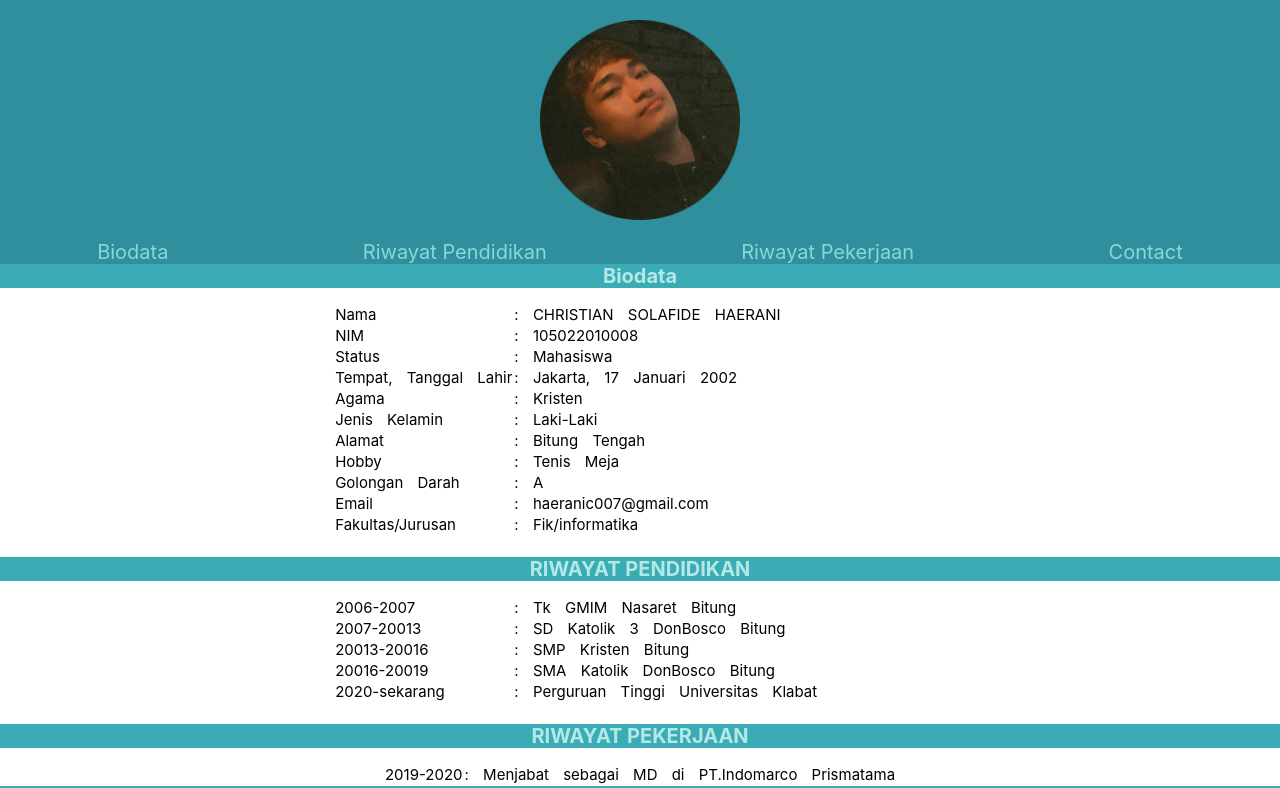
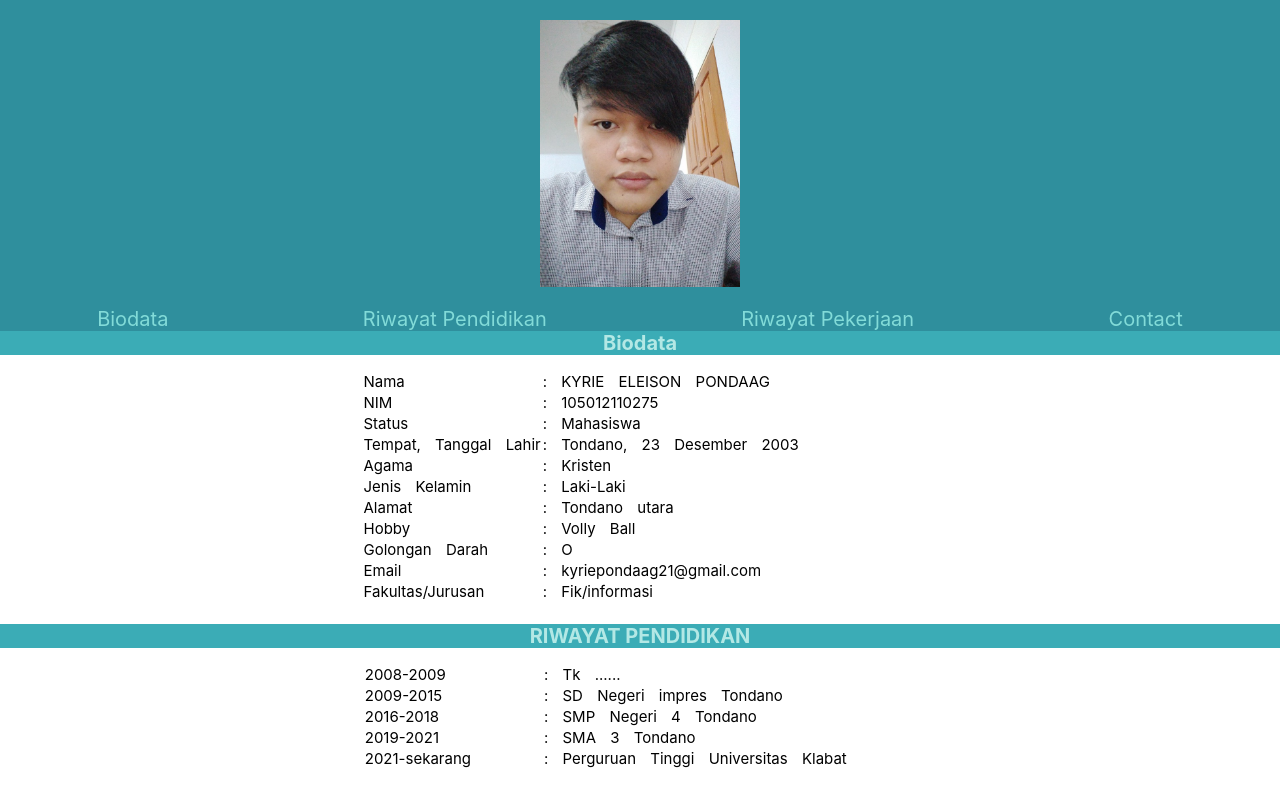
Before and after one commit to kyriepondaag/mid-projek, a React (Create React App) app: page / in a window 1280 px wide. Shown: the top 788 px of the page. Built offline with nearby package versions, Linux system fonts and the light colour scheme; data requests are answered from the project's data file.

Commit message:
first commit

```diff
--- a/src/molekul/BiodataContent.js
+++ b/src/molekul/BiodataContent.js
@@ -4,11 +4,11 @@ export default function BiodataContent() {
     <table>
       <tbody><tr>
           <td> Nama</td>
-          <td>: CHRISTIAN SOLAFIDE HAERANI</td>
+          <td>: KYRIE ELEISON PONDAAG</td>
         </tr>
         <tr>
           <td> NIM</td>
-          <td>: 105022010008</td>
+          <td>: 105012110275</td>
         </tr>
         <tr>
           <td> Status</td>
@@ -16,7 +16,7 @@ export default function BiodataContent() {
         </tr>
         <tr>
           <td> Tempat, Tanggal Lahir</td>
-          <td>: Jakarta, 17 Januari 2002</td>
+          <td>: Tondano, 23 Desember 2003</td>
         </tr>
         <tr>
           <td> Agama</td>
@@ -28,27 +28,27 @@ export default function BiodataContent() {
         </tr>
         <tr>
           <td> Alamat</td>
-          <td>: Bitung Tengah</td>
+          <td>: Tondano utara</td>
         </tr>
         <tr>
           <td> Hobby</td>
-          <td>: Tenis Meja</td>
+          <td>: Volly Ball</td>
         </tr>
         <tr>
           <td> Golongan Darah</td>
-          <td>: A</td>
+          <td>: O</td>
         </tr>
         <tr>
           <td> Email</td>
-          <td>: haeranic007@gmail.com</td>
+          <td>: kyriepondaag21@gmail.com</td>
         </tr>
         <tr>
           <td> Fakultas/Jurusan</td>
-          <td>: Fik/informatika</td>
+          <td>: Fik/informasi</td>
         </tr>
         <tr className="hide">
           <td> Tempat, Tanggal Lahir</td>
-          <td>: Menjabat sebagai MD di PT.Indomarco Prismatama</td>
+          <td>: Menjabat sebagai Osis di SMA 3 Tondano</td>
         </tr>
       </tbody></table>
   </div>
--- a/src/molekul/Footer.js
+++ b/src/molekul/Footer.js
@@ -1,9 +1,9 @@
 export default function Footer(){
     return(
         <footer>
-        <img src="http://assets.stickpng.com/images/580b57fcd9996e24bc43c543.png" alt="wa" /><a href="https://wa.me/qr/CEV3LRSEW5USE1">: 0895385133627</a>
-        <img src="http://assets.stickpng.com/images/580b57fcd9996e24bc43c521.png" alt="ig" /><a href="https://www.instagram.com/christian_haerani/">: christian_haerani</a>
-        <img className="perbesar" src="https://www.bambucoworking.com/wp-content/uploads/2017/04/facebook-logo-png-2335.png" alt="fb" /> <a href="https://m.facebook.com/christian.haerani">: Christian Haerani</a>
+        <img src="http://assets.stickpng.com/images/580b57fcd9996e24bc43c543.png" alt="wa" /><a href="https://wa.me/qr/CEV3LRSEW5USE1">: 082345467403</a>
+        <img src="http://assets.stickpng.com/images/580b57fcd9996e24bc43c521.png" alt="ig" /><a href="https://www.instagram.com/_eleisonn_/">: _eleisonn_</a>
+        <img className="perbesar" src="https://www.bambucoworking.com/wp-content/uploads/2017/04/facebook-logo-png-2335.png" alt="fb" /> <a href="https://m.facebook.com/kyrie pondaag">: kyrie pondaag</a>
         </footer>
     )
 }
--- a/src/molekul/RiwayatPekerjaanContent.js
+++ b/src/molekul/RiwayatPekerjaanContent.js
@@ -4,7 +4,7 @@ export default function RiwayatPekerjaanContent() {
     <table>
       <tbody><tr>
           <td>2019-2020</td>
-          <td>: Menjabat sebagai MD di PT.Indomarco Prismatama</td>
+          <td>: Menjabat sebagai osis di SMA 3 Tondano</td>
         </tr>
       </tbody></table>
     </div>
--- a/src/molekul/RiwayatPendidikanContent.js
+++ b/src/molekul/RiwayatPendidikanContent.js
@@ -3,28 +3,28 @@ export default function RiwayatPendidikanContent() {
         <div className="content">
     <table>
       <tbody><tr>
-          <td>2006-2007</td>
-          <td>: Tk GMIM Nasaret Bitung</td>
+          <td>2008-2009</td>
+          <td>: Tk ......</td>
         </tr>
         <tr>
-          <td>2007-20013</td>
-          <td>: SD Katolik 3 DonBosco Bitung</td>
+          <td>2009-2015</td>
+          <td>: SD Negeri impres Tondano</td>
         </tr>
         <tr>
-          <td>20013-20016</td>
-          <td>: SMP Kristen Bitung</td>
+          <td>2016-2018</td>
+          <td>: SMP Negeri 4 Tondano</td>
         </tr>
         <tr>
-          <td>20016-20019</td>
-          <td>: SMA Katolik DonBosco Bitung</td>
+          <td>2019-2021</td>
+          <td>: SMA 3 Tondano</td>
         </tr>
         <tr>
-          <td>2020-sekarang</td>
+          <td>2021-sekarang</td>
           <td>: Perguruan Tinggi Universitas Klabat</td>
         </tr>
         <tr className="hide">
           <td> Tempat, Tanggal Lahir</td>
-          <td>: Menjabat sebagai MD di PT.Indomarco Prismatama</td>
+          <td>: Menjabat sebagai osis di SMA 3 Tondano</td>
         </tr>
       </tbody></table>
   </div>
```
Also changed, not shown: public/11zon_cropped.png.
